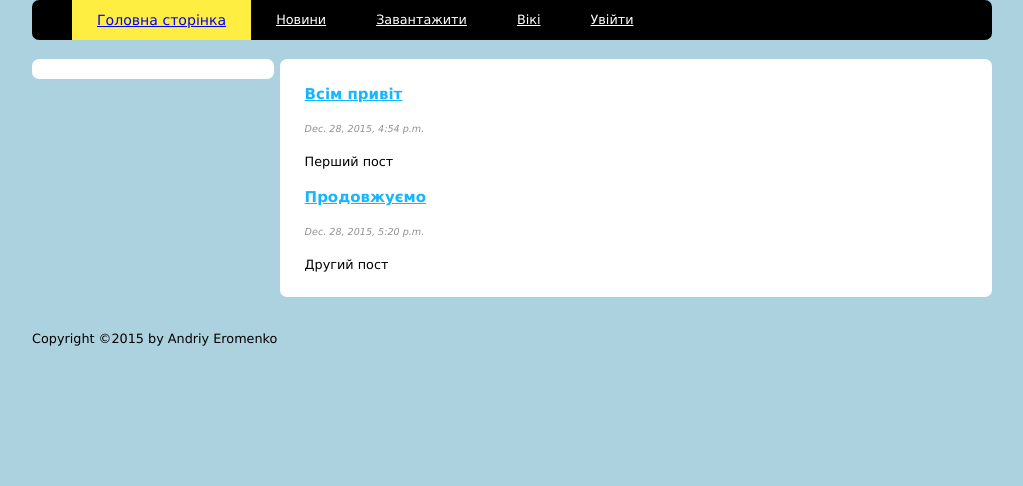
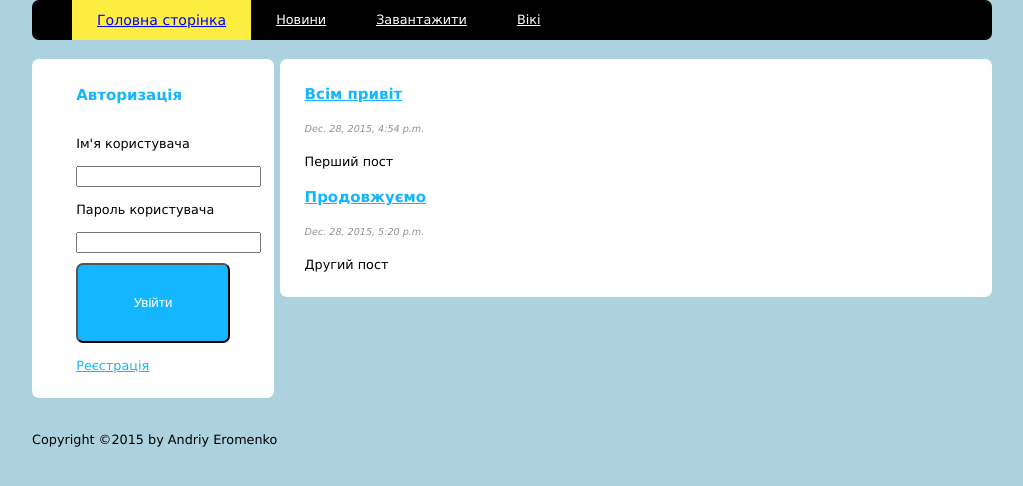
Before and after one commit to AndriyE/edSite01, a Django app: template polls/templates/polls/index.html in a window 1280 px wide. Shown: the top 486 px of the page, without its empty margins (128-1151 px from the left). Run offline with Django 3.2, Linux system fonts and the light colour scheme; the template is opened without the code that fills it: values that come from a table or form of the project are taken from there, others are empty; data comes from the database, SQL or seed files in the repository; both versions use the stored data as it was after the commit; parts of the project's set-up code (start-up, migrations or seed data) failed here and were passed over.

Commit message:
commit06

```diff
--- a/polls/models.py
+++ b/polls/models.py
@@ -15,8 +15,6 @@ class Post(models.Model):
     def was_published_recently(self):
         return self.pub_date >= timezone.now() - datetime.timedelta(days=1)
 
-
-
 class Comment(models.Model):
     comments_post = models.ForeignKey(Post)
     comment_text = models.TextField(verbose_name='Текст коментаря')
--- a/polls/templates/polls/index.html
+++ b/polls/templates/polls/index.html
@@ -1,4 +1,32 @@
 {%extends "main.html"%}
+
+{%block login%}
+
+        <h3 class="regTitle">Авторизація</h3>
+        <form action = "/polls/auth/login/" method="post">
+        {% csrf_token%}
+            <p class = "string"><label for="username">Ім'я користувача</label></p>
+            <reg class = "regFields"><input type="text" name="username" id="username"></reg>
+            <p class = "string"><label for="password">Пароль користувача</label></p>
+            <reg class = "regFields"><input type="password" name="password" id="password"></reg>
+            {%if login_error%}
+                <p class="wrongData">
+                <label class="error">{{ login_error }}</label>
+                </p>
+            {%endif%}
+
+
+            <input class="button" type="submit" value="Увійти">
+
+            <p class="string"><a href="/polls/auth/register/">Реєстрація</a> </p>
+        </form>
+
+{% endblock %}
+
+{% block privateRoom %}
+    <h3 class="regTitle">{{authName}}</h3>
+    <p class="string"><a href="/polls/auth/logout/">Вийти</a> </p>
+{% endblock %}
 
 {%block posts%}
         <div class="mainContent">
--- a/prog/settings.py
+++ b/prog/settings.py
@@ -120,4 +120,9 @@ USE_TZ = True
 # Static files (CSS, JavaScript, Images)
 # https://docs.djangoproject.com/en/1.9/howto/static-files/
 
+_PATH = os.path.abspath(os.path.dirname(__file__))
+
+MEDIA_ROOT = os.path.join(_PATH,'files','media')
+MEDIA_URL = '/media/'
+
 STATIC_URL = '/static/'
--- a/templates/main.html
+++ b/templates/main.html
@@ -17,17 +17,16 @@
                 <li><a href = "#">Новини</a> </li>
                 <li><a href = "#">Завантажити</a> </li>
                 <li><a href = "#">Вікі</a> </li>
-                {% if username %}
-                    <li><a href = "/polls/auth/logout">Вийти({{username}})</a> </li>
-                {%else%}
-                    <li><a href = "/polls/auth/login">Увійти</a> </li>
-                {%endif%}
             </ul></nav>
         </header>
 
         <aside class="sideInfo">
             {% block postsAuthorName %}{{ selection.postsAuthorName }}{% endblock %}
-            {% block login %}{%endblock%}
+            {% if username %}
+                {% block privateRoom %}{%endblock%}
+            {%else%}
+                {% block login %}{%endblock%}
+            {%endif%}
             {% block register %}{%endblock%}
         </aside>
 
```
Also changed, not shown: polls/views.py (+15 -7 lines), db.sqlite3, polls/forms.py (line endings or trailing spaces).
